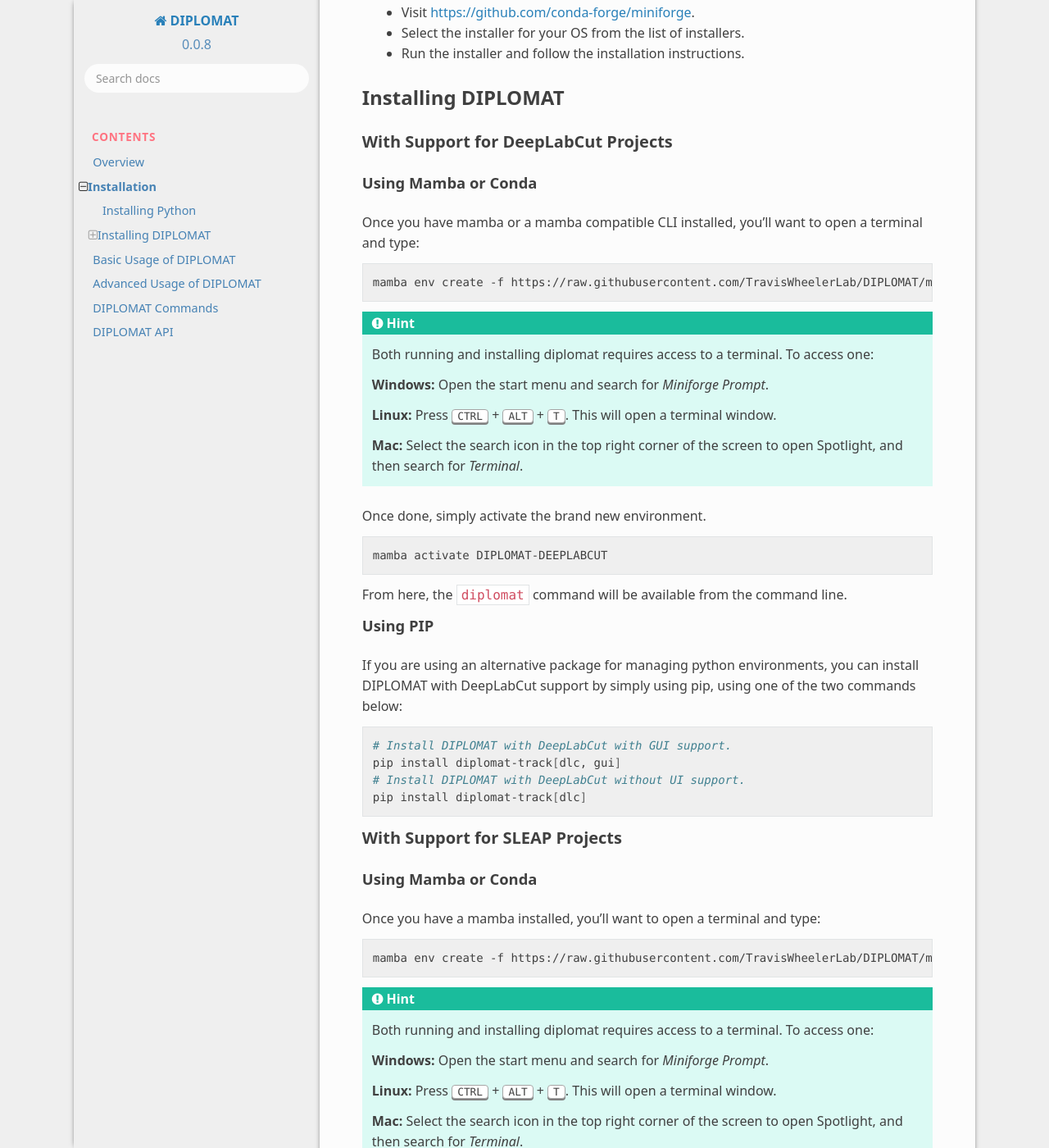
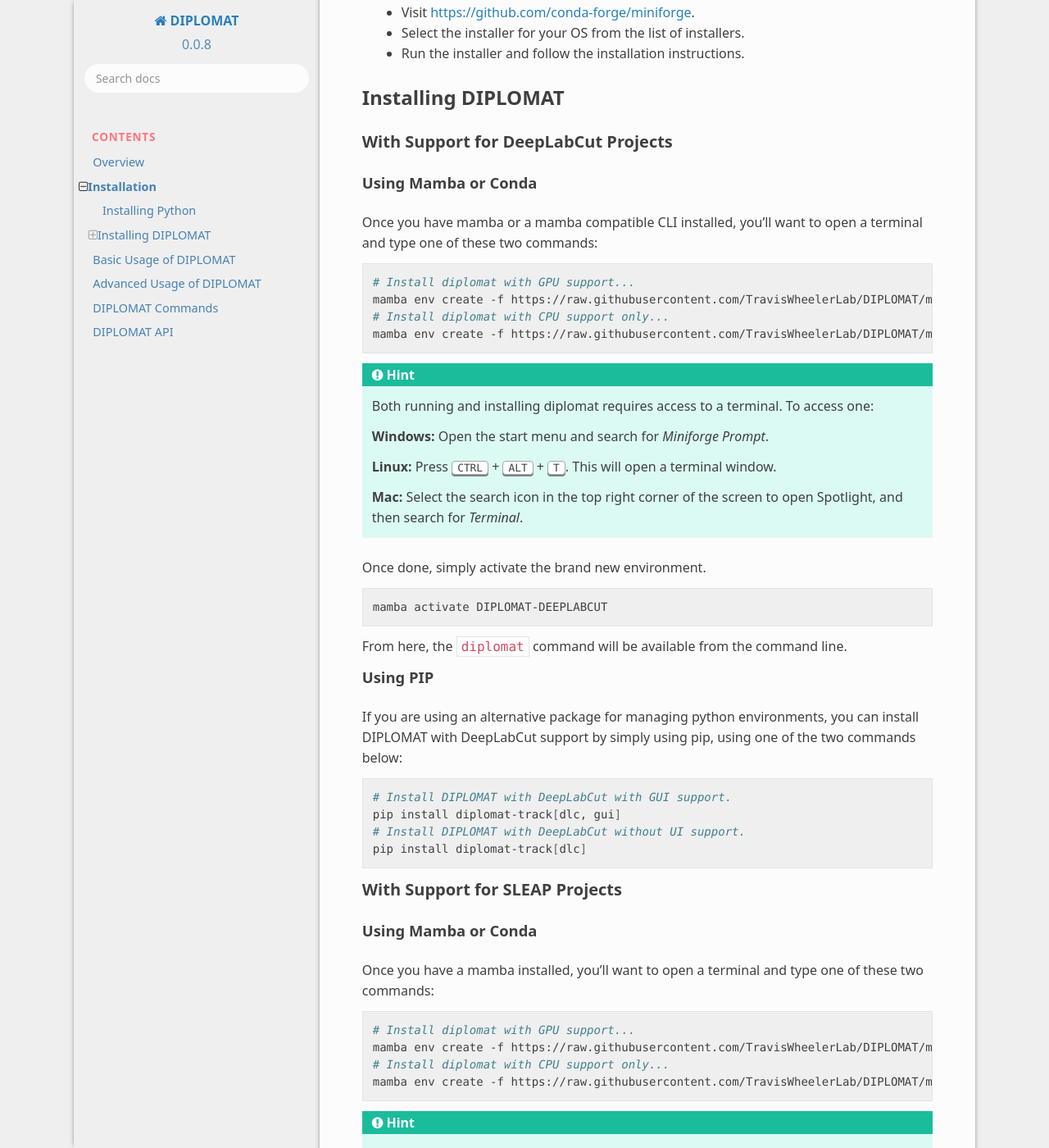
Before and after one commit to TravisWheelerLab/DIPLOMAT, a Sphinx documentation site: the page built from docs/source/installation.rst, in a window 1280 px wide and 1400 px high, scrolled down 653 px. Shown: the whole window at 82% size. Built offline with Sphinx 7.4.7 and the Read the Docs theme 2.0.0, drawn with Linux system fonts in a browser that asks for light colours; formulas are drawn with MathJax 3.

Commit message:
Seperate CPU-only mamba install config files.

```diff
--- a/docs/source/installation.rst
+++ b/docs/source/installation.rst
@@ -28,11 +28,15 @@
 Using Mamba or Conda
 ~~~~~~~~~~~~~~~~~~~~
 
-Once you have mamba or a mamba compatible CLI installed, you'll want to open a terminal and type:
+Once you have mamba or a mamba compatible CLI installed, you'll want to open a terminal and type one of these
+two commands:
 
 .. code-block:: sh
 
+    # Install diplomat with GPU support...
     mamba env create -f https://raw.githubusercontent.com/TravisWheelerLab/DIPLOMAT/main/conda-environments/DIPLOMAT-DEEPLABCUT.yaml
+    # Install diplomat with CPU support only...
+    mamba env create -f https://raw.githubusercontent.com/TravisWheelerLab/DIPLOMAT/main/conda-environments/DIPLOMAT-DEEPLABCUT-CPU.yaml
 
 .. hint::
 
@@ -73,11 +77,14 @@
 Using Mamba or Conda
 ~~~~~~~~~~~~~~~~~~~~
 
-Once you have a mamba installed, you'll want to open a terminal and type:
+Once you have a mamba installed, you'll want to open a terminal and type one of these two commands:
 
 .. code-block:: sh
 
+    # Install diplomat with GPU support...
     mamba env create -f https://raw.githubusercontent.com/TravisWheelerLab/DIPLOMAT/main/conda-environments/DIPLOMAT-SLEAP.yaml
+    # Install diplomat with CPU support only...
+    mamba env create -f https://raw.githubusercontent.com/TravisWheelerLab/DIPLOMAT/main/conda-environments/DIPLOMAT-SLEAP-CPU.yaml
 
 .. hint::
 
```
Also changed, not shown: README.md (+7 -1 lines), 2 other files.
